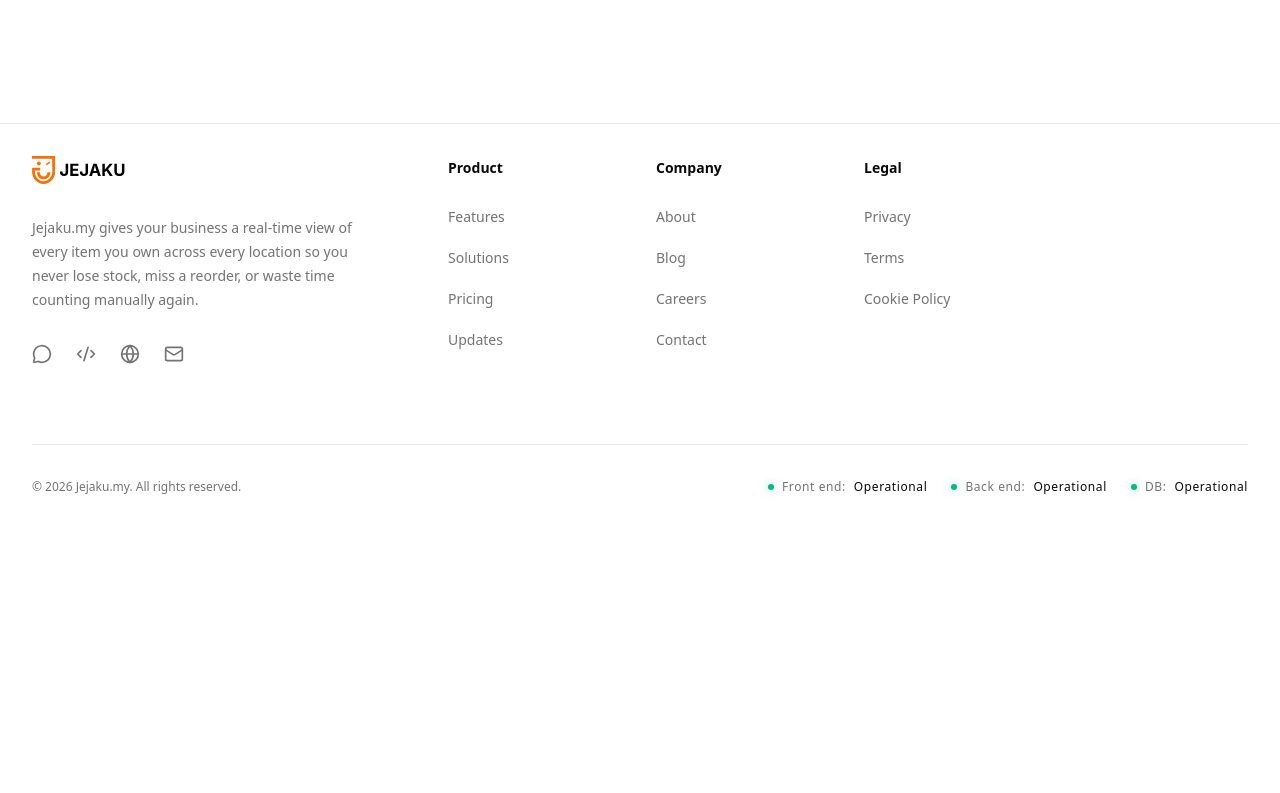
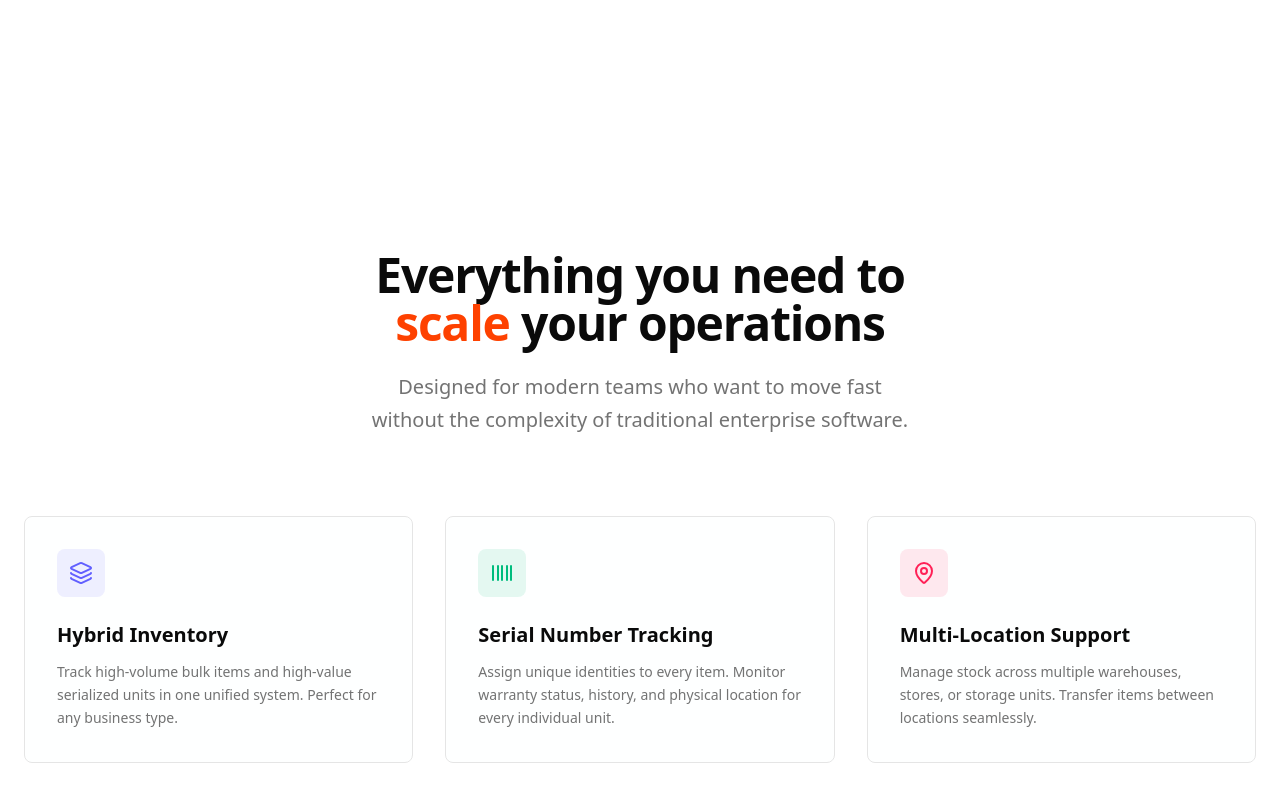
Before and after one commit to KauTryKauCuba/jejaku.my, a Next.js app: page / in a window 1280 px wide. Shown: the part 1940-2733 px from the top of the page. Before the commit the page ends 2469 px from the top, so only its background shows below. Built offline with nearby package versions, Linux system fonts and the light colour scheme; no server answers.

Commit message:
feat: implement Features landing section and update DashboardSidebar layout styling

```diff
--- a/src/app/(main)/page.tsx
+++ b/src/app/(main)/page.tsx
@@ -1,5 +1,6 @@
 import { Hero } from "@/components/sections/Hero";
 import { SimplestSolution } from "@/components/sections/SimplestSolution";
+import { Features } from "@/components/sections/Features";
 
 export default function Home() {
   return (
@@ -7,6 +8,7 @@ export default function Home() {
       <main className="overflow-hidden">
         <Hero />
         <SimplestSolution />
+        <Features />
       </main>
     </>
   );
--- a/src/components/layout/DashboardSidebar.tsx
+++ b/src/components/layout/DashboardSidebar.tsx
@@ -224,16 +224,8 @@ export function DashboardSidebar({ user, isMobileOpen, setIsMobileOpen }: Dashbo
         </div>
 
         <div className="flex-1 py-4 px-3 space-y-6 overflow-y-auto overflow-x-hidden custom-scrollbar">
-          <div className="space-y-1">
-            {navItems.map((item) => (
-              <NavLink key={item.name} item={item} />
-            ))}
-          </div>
-        </div>
-
-        <div className="p-4 border-t">
           <div className={cn(
-            "flex items-center rounded-xl bg-muted/30 border border-border/40 overflow-hidden p-2 gap-3",
+            "flex items-center rounded-xl bg-muted/30 border border-border/40 overflow-hidden p-2 gap-3 mb-4",
             isCollapsed && "justify-center px-0 bg-transparent border-none"
           )}>
             <div className="size-8 rounded-lg bg-primary flex items-center justify-center text-primary-foreground font-bold text-xs shrink-0">
@@ -241,10 +233,16 @@ export function DashboardSidebar({ user, isMobileOpen, setIsMobileOpen }: Dashbo
             </div>
             {!isCollapsed && (
               <div className="flex-1 min-w-0">
-                <p className="text-xs font-bold truncate leading-none mb-1">{user.organizationName || 'My Company'}</p>
-                <p className="text-[10px] text-muted-foreground truncate">{user.email}</p>
+                <p className="text-[12px] font-bold truncate leading-none mb-1">{user.organizationName || 'My Company'}</p>
+                <p className="text-[12px] text-muted-foreground truncate">{user.email}</p>
               </div>
             )}
+          </div>
+
+          <div className="space-y-1">
+            {navItems.map((item) => (
+              <NavLink key={item.name} item={item} />
+            ))}
           </div>
         </div>
       </aside>
--- /dev/null
+++ b/src/components/sections/Features.tsx
@@ -0,0 +1,120 @@
+
+'use client';
+
+import React from 'react';
+import {
+  Package,
+  Barcode,
+  MapPin,
+  Bell,
+  BarChart3,
+  ShieldCheck,
+  Smartphone,
+  Layers,
+  Zap
+} from 'lucide-react';
+import { cn } from '@/lib/utils';
+
+const features = [
+  {
+    title: 'Hybrid Inventory',
+    description: 'Track high-volume bulk items and high-value serialized units in one unified system. Perfect for any business type.',
+    icon: Layers,
+    color: 'text-indigo-500',
+    bg: 'bg-indigo-500/10'
+  },
+  {
+    title: 'Serial Number Tracking',
+    description: 'Assign unique identities to every item. Monitor warranty status, history, and physical location for every individual unit.',
+    icon: Barcode,
+    color: 'text-emerald-500',
+    bg: 'bg-emerald-500/10'
+  },
+  {
+    title: 'Multi-Location Support',
+    description: 'Manage stock across multiple warehouses, stores, or storage units. Transfer items between locations seamlessly.',
+    icon: MapPin,
+    color: 'text-rose-500',
+    bg: 'bg-rose-500/10'
+  },
+  {
+    title: 'Low Stock Intelligence',
+    description: 'Never run out of best-sellers. Get instant notifications when stock levels fall below your custom minimum thresholds.',
+    icon: Bell,
+    color: 'text-amber-500',
+    bg: 'bg-amber-500/10'
+  },
+  {
+    title: 'Visual Reporting',
+    description: 'Make data-driven decisions with beautiful, easy-to-read reports on sales trends, stock value, and turnover rates.',
+    icon: BarChart3,
+    color: 'text-violet-500',
+    bg: 'bg-violet-500/10'
+  },
+  {
+    title: 'QR & Barcode Scanning',
+    description: 'Speed up stock-ins and audits. Use your mobile device as a professional scanner to update inventory on the fly.',
+    icon: Smartphone,
+    color: 'text-cyan-500',
+    bg: 'bg-cyan-500/10'
+  }
+];
+
+export const Features = () => {
+  return (
+    <section id="features" className="pt-24 md:pt-32 pb-24 md:pb-32 relative overflow-hidden">
+      {/* Decorative background elements */}
+      <div className="absolute top-1/2 left-1/2 -translate-x-1/2 -translate-y-1/2 w-full h-full bg-[radial-gradient(circle_at_center,rgba(var(--primary-rgb),0.03)_0%,transparent_70%)] pointer-events-none" />
+
+      <div className="mx-auto max-w-7xl px-6 relative z-10">
+        <div className="max-w-3xl mx-auto text-center mb-12 md:mb-20">
+          <h2 className="text-3xl md:text-5xl font-bold tracking-tight text-foreground text-balance">
+            Everything you need to <span className="text-primary">scale</span> your operations
+          </h2>
+          <p className="mt-6 text-lg md:text-xl text-muted-foreground leading-relaxed text-balance">
+            Designed for modern teams who want to move fast without the complexity of traditional enterprise software.
+          </p>
+        </div>
+
+        <div className="grid grid-cols-1 md:grid-cols-2 lg:grid-cols-3 gap-8">
+          {features.map((feature, i) => (
+            <div
+              key={i}
+              className="group relative p-8 rounded-3xl border bg-card/50 backdrop-blur-sm hover:border-primary/50 transition-all duration-300 hover:shadow-2xl hover:shadow-primary/5"
+            >
+              <div className={cn(
+                "size-12 rounded-2xl flex items-center justify-center mb-6 transition-transform duration-500 group-hover:scale-110",
+                feature.bg,
+                feature.color
+              )}>
+                <feature.icon className="size-6" />
+              </div>
+              <h3 className="text-xl font-bold mb-3">{feature.title}</h3>
+              <p className="text-muted-foreground leading-relaxed text-sm group-hover:text-foreground/80 transition-colors">
+                {feature.description}
+              </p>
+            </div>
+          ))}
+        </div>
+
+        {/* Bottom indicator or link */}
+        <div className="mt-16 md:mt-24 flex justify-center">
+          <div className="inline-flex items-center gap-2 px-6 py-3 rounded-2xl bg-card/50 backdrop-blur-sm border border-border/50 text-sm font-medium text-muted-foreground transition-all hover:border-primary/30">
+            <span>And much more built-in tools</span>
+            <div className="w-px h-4 bg-border/50 mx-2" />
+            <a href="/features" className="text-primary font-bold hover:underline flex items-center gap-1">
+              View All Features
+              <ArrowRight className="size-3.5" />
+            </a>
+          </div>
+        </div>
+      </div>
+    </section>
+  );
+};
+
+const ArrowRight = ({ className }: { className?: string }) => (
+  <svg className={className} fill="none" viewBox="0 0 24 24" stroke="currentColor">
+    <path strokeLinecap="round" strokeLinejoin="round" strokeWidth={2} d="M9 5l7 7-7 7" />
+  </svg>
+);
```
